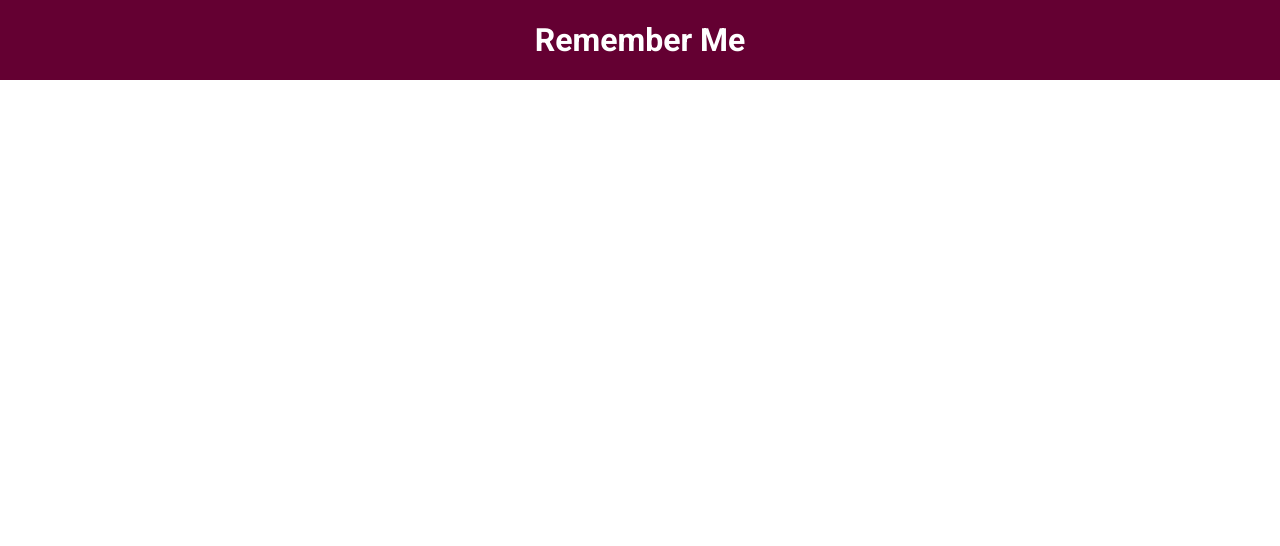
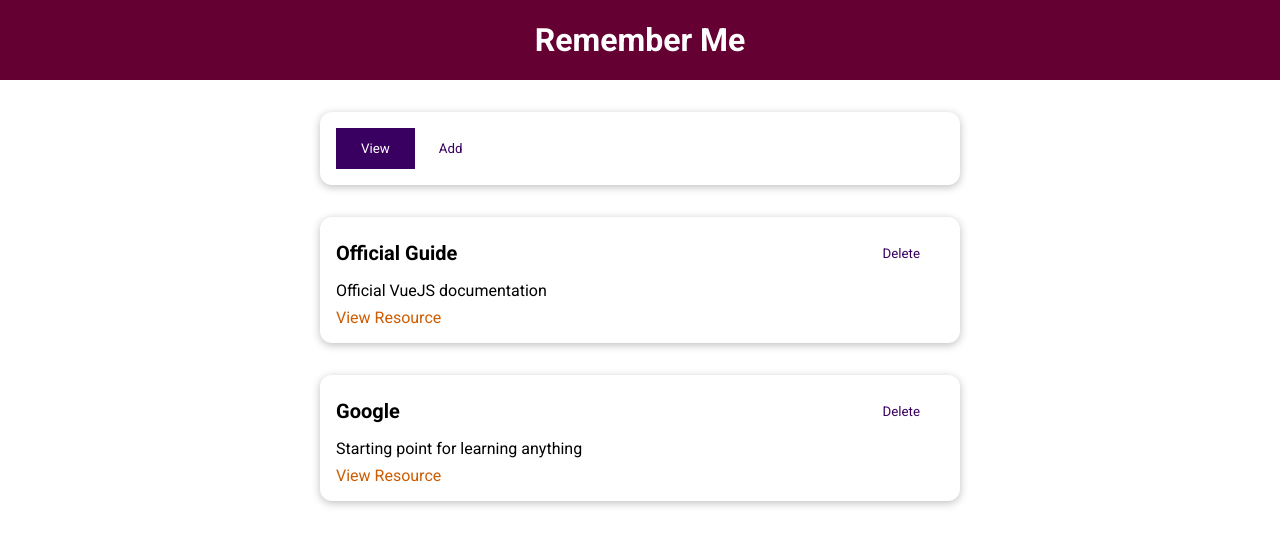
Before and after one commit to Gagandeep39/vue-remember-me, a Vue app: page / in a window 1280 px wide. Shown: the top 546 px of the page. Built offline with nearby package versions, Linux system fonts and the light colour scheme.

Commit message:
Removed data from app page Added resource component

```diff
--- a/src/App.vue
+++ b/src/App.vue
@@ -1,35 +1,20 @@
 <template>
   <the-header title="Remember Me"></the-header>
-  <stored-resource :storedResources="storedResources"></stored-resource>
+  <the-resource></the-resource>
 </template>
 
 <script>
 import TheHeader from './components/layouts/TheHeader.vue';
-import StoredResource from './components/learning-resources/StoredResource';
+import TheResource from './components/learning-resources/TheResource.vue';
 
 export default {
   name: 'App',
   data() {
-    return {
-      storedResources: [
-        {
-          id: 'official-guide',
-          title: 'Official Guide',
-          description: 'Official VueJS documentation',
-          link: 'https://vuejs.org'
-        },
-        {
-          id: 'google',
-          title: 'Google',
-          description: 'Starting point for learning anything',
-          link: 'https://vuejs.org'
-        }
-      ]
-    };
+    return {};
   },
   components: {
-    StoredResource,
-    TheHeader
+    TheHeader,
+    TheResource
   }
 };
 </script>
--- /dev/null
+++ b/src/components/learning-resources/TheResource.vue
@@ -0,0 +1,66 @@
+<template>
+  <base-card>
+    <base-button
+      @click="setSelectedTab('stored-resource')"
+      :mode="storedResButtonMode"
+      >View</base-button
+    >
+    <base-button
+      @click="setSelectedTab('add-resource')"
+      :mode="addResButtonMode"
+      >Add</base-button
+    >
+  </base-card>
+  <component :is="selectedTab"></component>
+</template>
+<script>
+import AddResource from './AddResource';
+import StoredResource from './StoredResource';
+
+export default {
+  components: {
+    StoredResource,
+    AddResource
+  },
+  data() {
+    return {
+      // Resource name
+      selectedTab: 'stored-resource',
+      storedResources: [
+        {
+          id: 'official-guide',
+          title: 'Official Guide',
+          description: 'Official VueJS documentation',
+          link: 'https://vuejs.org'
+        },
+        {
+          id: 'google',
+          title: 'Google',
+          description: 'Starting point for learning anything',
+          link: 'https://vuejs.org'
+        }
+      ]
+    };
+  },
+  methods: {
+    setSelectedTab(tab) {
+      console.log(tab);
+      this.selectedTab = tab;
+    }
+  },
+  provide() {
+    return {
+      storedResources: this.storedResources
+    };
+  },
+  computed: {
+    storedResButtonMode() {
+      return this.selectedTab === 'stored-resource' ? null : 'flat';
+    },
+    addResButtonMode() {
+      return this.selectedTab === 'add-resource' ? null : 'flat';
+    }
+  }
+};
+</script>
+<style scoped></style>
```
